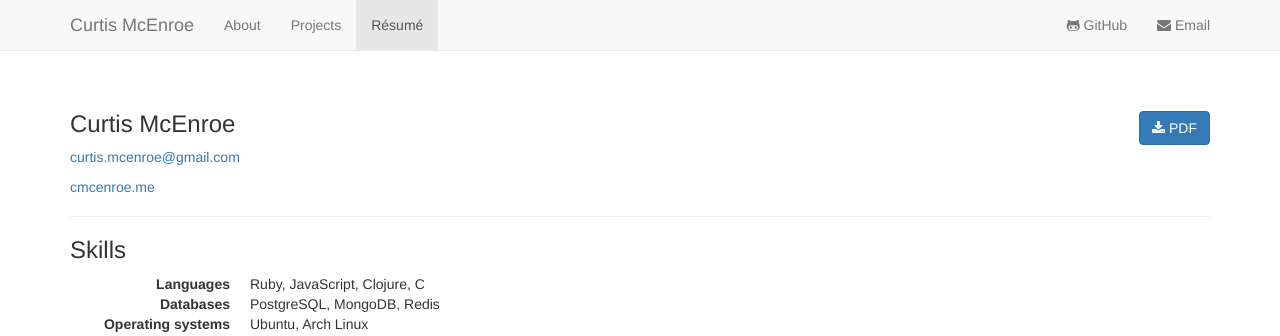
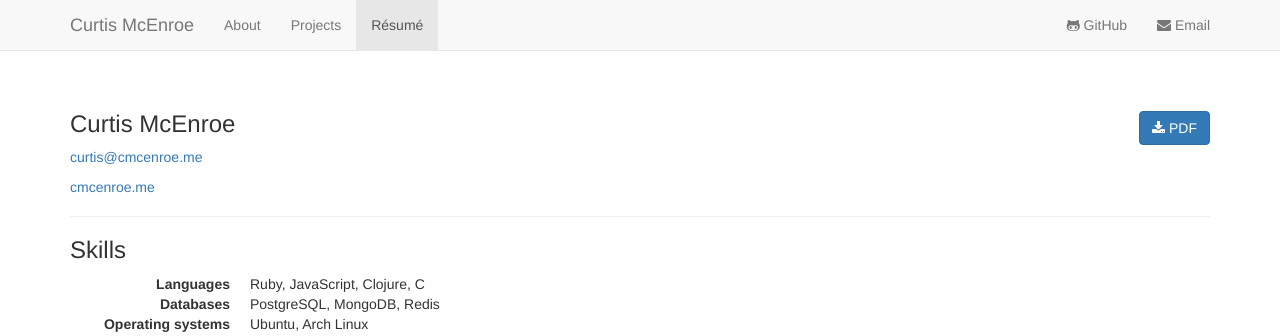
Before and after one commit to causal-agent/programble.github.io, a Jekyll site: the page built from resume.html, in a window 1280 px wide. Shown: the top 336 px of the page. Built offline with Jekyll 4.4.1, drawn with Linux system fonts in a browser that asks for light colours; nearby versions of some CDN libraries.

Commit message:
Use curtis@cmcenroe.me

```diff
--- a/_config.yml
+++ b/_config.yml
@@ -1,2 +1,3 @@
 name: Curtis McEnroe
+email: curtis@cmcenroe.me
 gravatar: ca0c9cb798fd7f80444740a4dbaef7b9
--- a/_layouts/default.html
+++ b/_layouts/default.html
@@ -41,7 +41,7 @@
               <i class="fa fa-github-alt"></i> GitHub
             </a></li>
 
-            <li><a href="mailto:programble@gmail.com">
+            <li><a href="mailto:{{ site.email }}">
               <i class="fa fa-envelope"></i> Email
             </a></li>
           </ul>
--- a/resume.html
+++ b/resume.html
@@ -16,10 +16,10 @@
   <h3>Curtis McEnroe</h3>
   <p>
     <span class="visible-print">
-      Email: curtis.mcenroe@gmail.com
+      Email: {{ site.email }}
     </span>
     <span class="hidden-print">
-      <a href="mailto:curtis.mcenroe@gmail.com">curtis.mcenroe@gmail.com</a>
+      <a href="mailto:{{ site.email }}">{{ site.email }}</a>
     </span>
   </p>
   <p>
```
